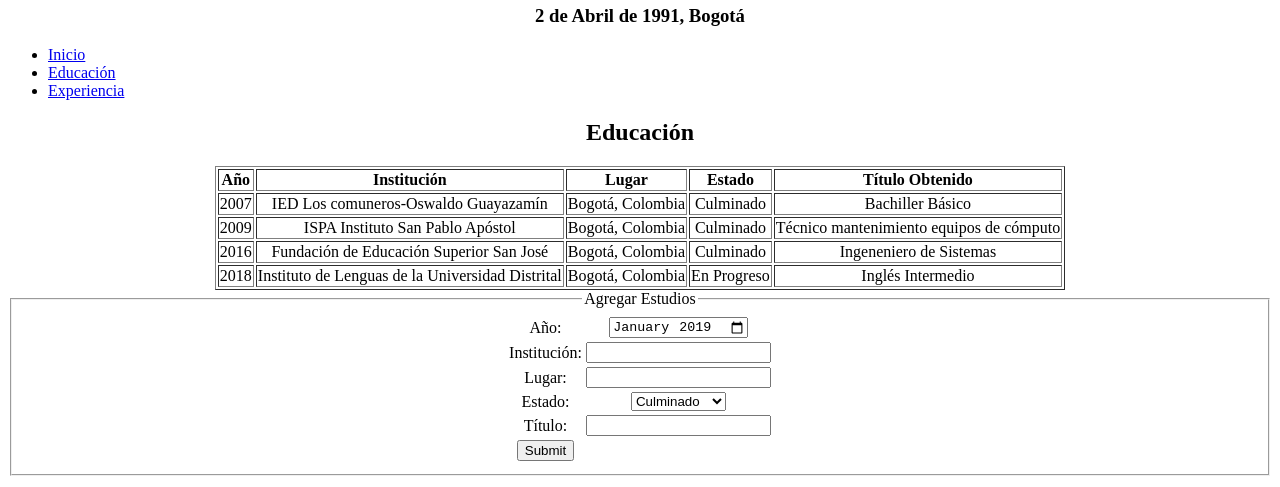
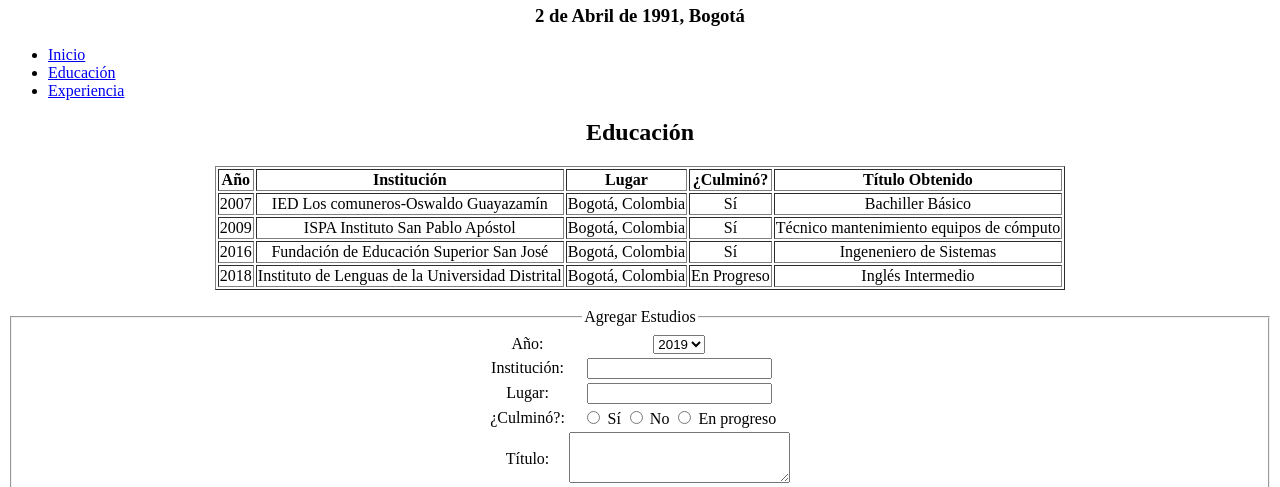
Before and after one commit to EdwardZack/CurriculumVitae, a plain HTML site: page Content/educacion.html in a window 1280 px wide. Shown: the part 284-771 px from the top of the page. Drawn offline with Linux system fonts and the light colour scheme.

Commit message:
V 1.2. Actualización formulario

```diff
--- a/Content/educacion.html
+++ b/Content/educacion.html
@@ -33,28 +33,28 @@
           <th>Año</th>
           <th>Institución</th>
           <th>Lugar</th>
-          <th>Estado</th>
+          <th>¿Culminó?</th>
           <th>Título Obtenido</th>
         </thead>
         <tr>
           <td>2007</td>
           <td>IED Los comuneros-Oswaldo Guayazamín</td>
           <td>Bogotá, Colombia</td>
-          <td>Culminado</td>
+          <td>Sí</td>
           <td>Bachiller Básico</td>
         </tr>
         <tr>
           <td>2009</td>
           <td>ISPA Instituto San Pablo Apóstol</td>
           <td>Bogotá, Colombia</td>
-          <td>Culminado</td>
+          <td>Sí</td>
           <td>Técnico mantenimiento equipos de cómputo</td>
         </tr>
         <tr>
           <td>2016</td>
           <td>Fundación de Educación Superior San José</td>
           <td>Bogotá, Colombia</td>
-          <td>Culminado</td>
+          <td>Sí</td>
           <td>Ingeneniero de Sistemas</td>
         </tr>
         <tr>
@@ -64,14 +64,36 @@
           <td>En Progreso</td>
           <td>Inglés Intermedio</td>
         </tr>
-      </table>
+      </table></br>
       <form autocomplete="on" name="Inputs">
         <fieldset>
           <legend>Agregar Estudios</legend>
           <table align="center">
             <tr>
               <td><label for="fecha">Año:</label></td>
-              <td><input type="month" name="fecha" value="2019-01" min="1920-01" max="2019-01" required></br></td>
+              <td>
+                <select>
+                  <option value="2000">2000</option>
+                  <option value="2001">2001</option>
+                  <option value="2002">2002</option>
+                  <option value="2003">2003</option>
+                  <option value="2004">2004</option>
+                  <option value="2005">2005</option>
+                  <option value="2006">2006</option>
+                  <option value="2007">2007</option>
+                  <option value="2008">2008</option>
+                  <option value="2009">2009</option>
+                  <option value="2010">2010</option>
+                  <option value="2011">2011</option>
+                  <option value="2012">2012</option>
+                  <option value="2013">2013</option>
+                  <option value="2014">2014</option>
+                  <option value="2015">2015</option>
+                  <option value="2016">2016</option>
+                  <option value="2017">2017</option>
+                  <option value="2018">2018</option>
+                  <option value="2019" selected>2019</option>
+                </select></br></td>
             </tr>
             <tr>
               <td><label for="institucion">Institución:</label></td>
@@ -82,17 +104,17 @@
               <td><input type="text" name="fecha" maxlength="50" required pattern="[A-Za-z, áéíóúÁÉÍÓÚñÑ]*" title="Solo letras; Ciudad y/o País eje: Bogotá, Colombia"></td>
             </tr>
             <tr>
-              <td><label for="estado">Estado:</label></td>
+              <td><label for="estado">¿Culminó?:</label></td>
               <td>
-                <select>
-                  <option>Culminado</option>
-                  <option>Sin terminar</option>
-                  <option>En progreso</option>
-                </select></td>
+                <input type="radio" name="Culmino" required> Sí
+                <input type="radio" name="Culmino"> No
+                <input type="radio" name="Culmino"> En progreso</td>
             </tr>
             <tr>
               <td><label for="titulo">Título:</label></td>
-              <td><input type="text" name="titulo" maxlength="50" required pattern="[A-Za-z áéíóúÁÉÍÓÚñÑ]*" title="Solo letras"></td>
+              <td>
+                <textarea name="texto" rows="3" cols="25"  required maxlength="100" title="Solo letras"></textarea>
+              </td>
             </tr>
             <tr>
               <td><input type="submit" onclick="none"></td>
```
